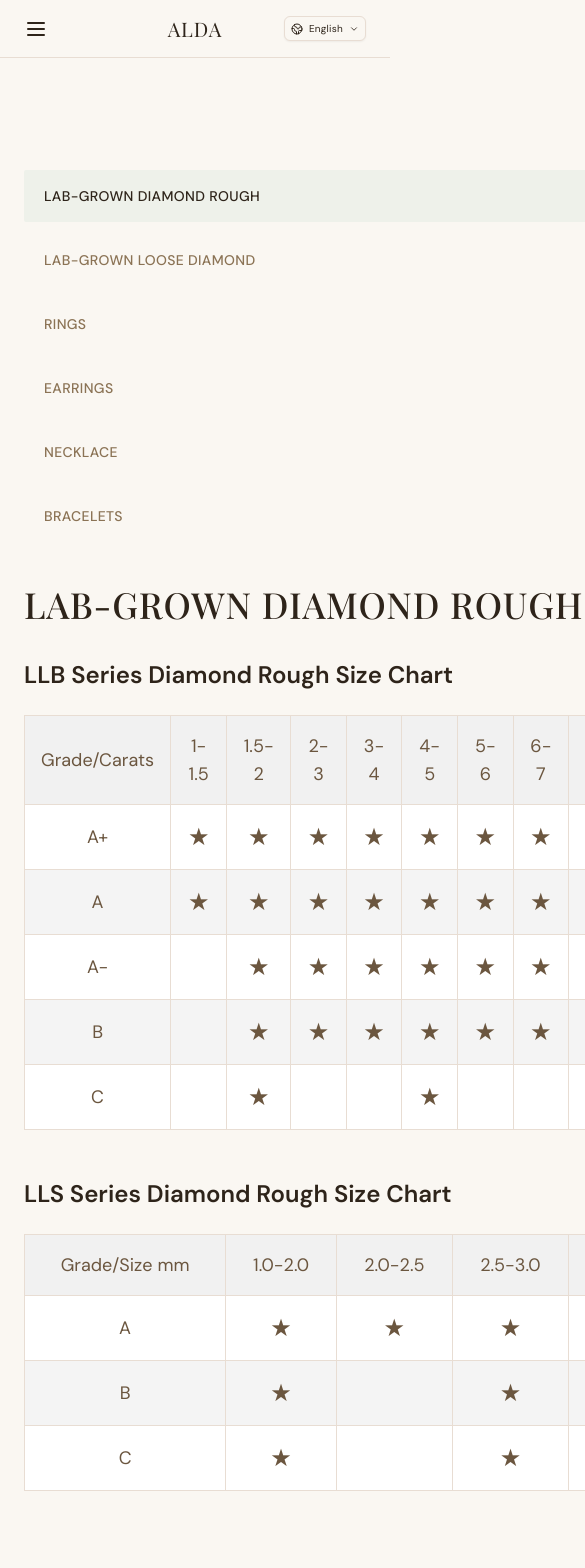
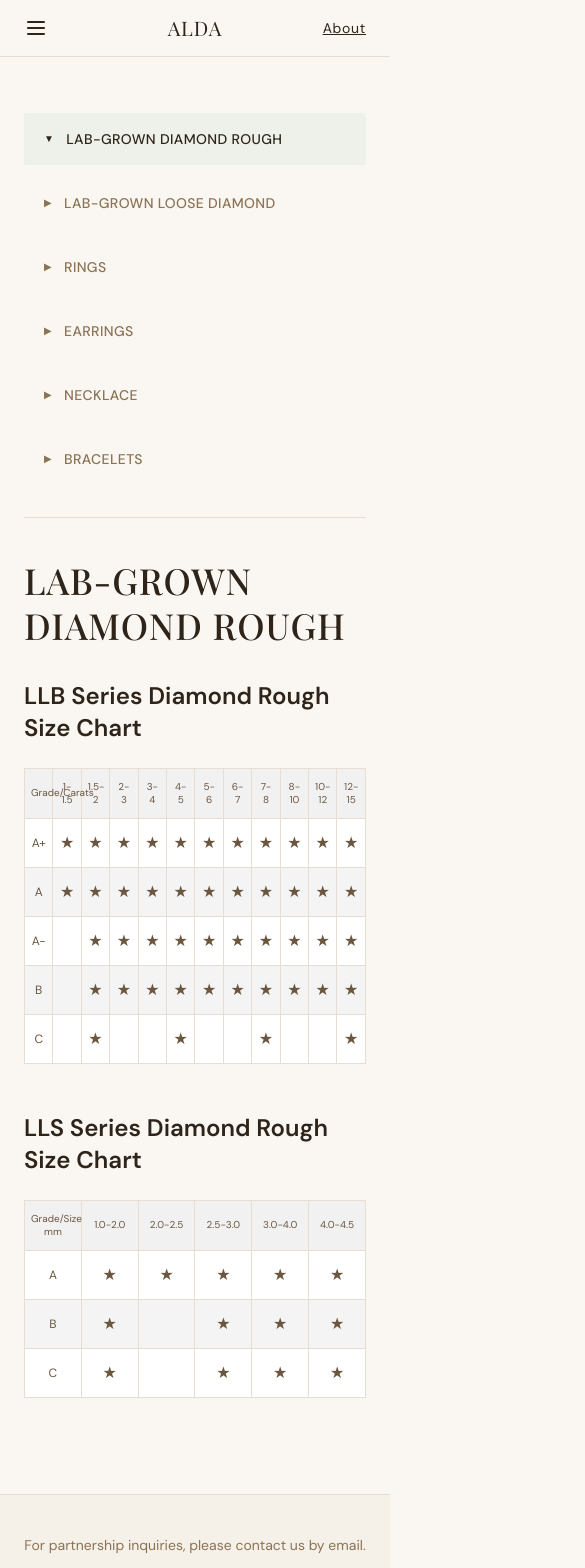
Before and after one commit to zhangsir-star/dualda, a React (Vite) app: page /product in a window 390 px wide. Shown: the top 1568 px of the page, 585 px wide, since content can reach past the window. Built offline with nearby package versions, Linux system fonts and the light colour scheme; a web font is replaced by a local one.

Commit message:
Update responsive site sections and mobile header

```diff
--- a/locales/en.json
+++ b/locales/en.json
@@ -33,7 +33,7 @@
     },
     "labStory": {
       "eyebrow": "Alda Approach",
-      "craftTitle": "Why choose Alda",
+      "craftTitle": "Why Choose Alda",
       "craftDescription": "We aim to further strengthen the industrial chain and build a fully integrated jewelry ecosystem covering lab-grown diamond production, cutting and polishing, setting, jewelry manufacturing, and market promotion.",
       "craftCta": "About Alda",
       "sourceEyebrow": "Lab-Grown Diamonds",
--- a/src/components/AppointmentSection.jsx
+++ b/src/components/AppointmentSection.jsx
@@ -6,7 +6,7 @@ export default function AppointmentSection() {
   const mailto = `mailto:${appointmentEmail}`
 
   return (
-    <section className="bg-cream px-6 py-16 md:px-12 md:py-24 lg:px-24">
+    <section className="bg-cream px-6 pt-20 pb-0 md:px-12 md:pt-32 lg:px-24">
       <div className="mx-auto max-w-6xl text-center">
         <h2 className="mb-10 text-sm font-semibold uppercase tracking-[0.24em] text-gold-600 md:text-base">
           Make an Appointment
@@ -22,7 +22,7 @@ export default function AppointmentSection() {
           <Mail size={18} strokeWidth={1.8} />
           {appointmentEmail}
         </a>
-        <div className="mt-12 overflow-hidden rounded-sm border border-brown-100 bg-brown-100 shadow-[0_18px_45px_rgba(46,36,26,0.14)]">
+        <div className="-mx-6 mt-40 overflow-hidden border border-brown-100 bg-brown-100 shadow-[0_18px_45px_rgba(46,36,26,0.14)] md:mx-0 md:rounded-sm">
           <img
             src="https://img.aldajewelry.com/dulimulu/61606.webp"
             alt="Alda appointment jewelry consultation"
--- a/src/components/Header.jsx
+++ b/src/components/Header.jsx
@@ -7,6 +7,7 @@ export default function Header() {
   const [language, setLanguage] = useState(getCurrentLanguage())
   const [languageOpen, setLanguageOpen] = useState(false)
   const mobileMenuRef = useRef(null)
+  const isHomePage = window.location.pathname === '/'
 
   useEffect(() => {
     if (!menuOpen) return
@@ -97,7 +98,16 @@ export default function Header() {
               {t('site.brand')}
             </a>
 
-            {languageSelector('px-1.5 py-1 text-[10px] tracking-wide', 12, 10)}
+            {isHomePage ? (
+              languageSelector('px-1.5 py-1 text-[10px] tracking-wide', 12, 10)
+            ) : (
+              <a
+                href="/about"
+                className="text-sm tracking-wider text-brown-900 underline underline-offset-1 decoration-1"
+              >
+                {t('nav.about')}
+              </a>
+            )}
           </div>
 
           {/* Mobile Menu */}
@@ -107,7 +117,6 @@ export default function Header() {
               <a href="/rings" className="block py-2 text-sm tracking-wider">{t('nav.rings')}</a>
               <a href="/earrings" className="block py-2 text-sm tracking-wider">{t('nav.earrings')}</a>
               <a href="/bracelets" className="block py-2 text-sm tracking-wider">{t('nav.bracelets')}</a>
-              <a href="/about" className="block py-2 text-sm tracking-wider">{t('nav.about')}</a>
             </nav>
           )}
         </div>
--- a/src/components/LabDiamondStory.jsx
+++ b/src/components/LabDiamondStory.jsx
@@ -7,7 +7,7 @@ export default function LabDiamondStory() {
         <div className="grid md:grid-cols-2">
           <div className="overflow-hidden bg-brown-100">
             <img
-              src="https://img.aldajewelry.com/dulimulu/61601.webp"
+              src="https://img.aldajewelry.com/dulimulu/61610.webp"
               alt="Lab-grown diamond setting"
               className="aspect-[4/3] h-full w-full object-cover"
               loading="lazy"
--- a/src/pages/LabGrownDiamondsPage.jsx
+++ b/src/pages/LabGrownDiamondsPage.jsx
@@ -34,9 +34,9 @@ export default function LabGrownDiamondsPage() {
 
           <div className="overflow-hidden rounded-sm bg-brown-100 lg:sticky lg:top-28">
             <img
-              src="https://img.aldajewelry.com/dulimulu/51604.webp"
+              src="https://img.aldajewelry.com/dulimulu/61608.webp"
               alt="Lab-grown diamond jewelry"
-              className="aspect-[4/3] w-full object-cover lg:aspect-[4/5]"
+              className="w-full lg:aspect-[4/5] lg:object-cover"
             />
           </div>
         </div>
--- a/src/pages/ProductPage.jsx
+++ b/src/pages/ProductPage.jsx
@@ -36,12 +36,12 @@ function RoughTable({ title, columns, rows }) {
       <h3 className="mb-6 text-2xl md:text-3xl font-semibold text-brown-900">
         {title}
       </h3>
-      <div className="overflow-x-auto">
-        <table className="w-full min-w-[780px] border-collapse text-center text-brown-700">
+      <div className="w-full overflow-hidden">
+        <table className="w-full table-fixed border-collapse text-center text-brown-700">
           <thead>
             <tr className="bg-[#F1F1F1]">
               {columns.map(column => (
-                <th key={column} className="border border-brown-200 px-4 py-4 text-lg md:text-xl font-normal">
+                <th key={column} className="border border-brown-200 px-1.5 py-3 text-[10px] font-normal leading-tight sm:text-xs md:px-2 md:text-sm lg:px-3 lg:text-base xl:text-lg">
                   {column}
                 </th>
               ))}
@@ -50,11 +50,11 @@ function RoughTable({ title, columns, rows }) {
           <tbody>
             {rows.map((row, rowIndex) => (
               <tr key={row[0]} className={rowIndex % 2 === 1 ? 'bg-[#F4F4F4]' : 'bg-white'}>
-                <td className="border border-brown-200 px-4 py-4 text-lg md:text-xl">
+                <td className="border border-brown-200 px-1.5 py-3 text-xs md:px-2 md:text-base lg:px-3 lg:text-lg">
                   {row[0]}
                 </td>
                 {row.slice(1).map((hasStar, index) => (
-                  <td key={`${row[0]}-${index}`} className="border border-brown-200 px-4 py-4 text-2xl text-brown-700">
+                  <td key={`${row[0]}-${index}`} className="border border-brown-200 px-1.5 py-3 text-base text-brown-700 md:px-2 md:text-xl lg:px-3 lg:text-2xl">
                     {hasStar ? '★' : ''}
                   </td>
                 ))}
@@ -122,9 +122,9 @@ export default function ProductPage() {
     <div className="min-h-screen bg-cream">
       <Header />
 
-      <section className="bg-cream px-6 pt-28 pb-12 md:px-12 md:pt-36 md:pb-20 lg:px-24">
+      <section className="bg-cream px-6 pt-14 pb-12 md:px-12 md:pt-20 md:pb-20 lg:px-24">
         <div className="mx-auto grid max-w-7xl gap-10 lg:grid-cols-[320px_minmax(0,1fr)] lg:gap-14">
-          <nav className="lg:sticky lg:top-28 lg:self-start lg:border-r lg:border-brown-200 lg:pr-8">
+          <nav className="border-b border-brown-200 pb-8 lg:sticky lg:top-28 lg:self-start lg:border-b-0 lg:border-r lg:border-brown-200 lg:pb-0 lg:pr-8">
             <div className="grid gap-3 sm:grid-cols-2 lg:grid-cols-1">
             {productTabs.map(tab => (
               <button
@@ -137,7 +137,12 @@ export default function ProductPage() {
                     : 'text-brown-600 hover:bg-brown-100 hover:text-brown-900'
                 }`}
               >
-                {tab.label}
+                <span className="flex items-center gap-3">
+                  <span className="text-[10px] leading-none">
+                    {activeTab === tab.id ? '▼' : '▶'}
+                  </span>
+                  <span>{tab.label}</span>
+                </span>
               </button>
             ))}
             </div>
```
Also changed, not shown: src/pages/AboutPage.jsx (+70 -18 lines).
